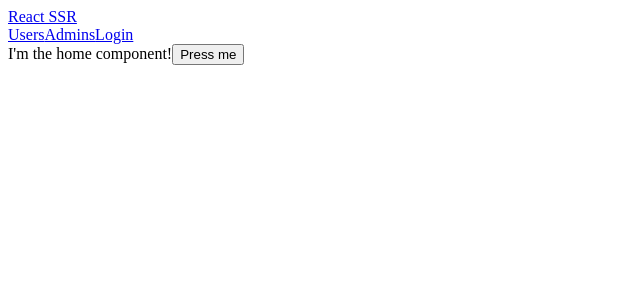
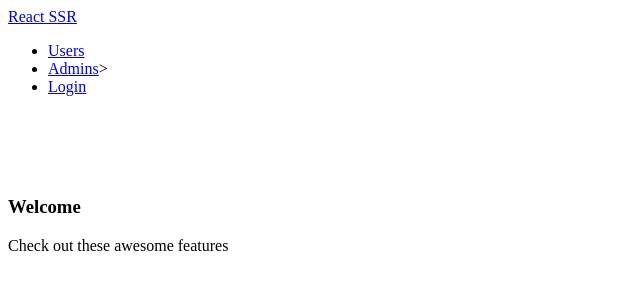
Before and after one commit to piotr04j/React_SSR, a React app: page / in a window 1280 px wide. Shown: the top 300 px of the page, without its empty margins (0-640 px from the left). Built offline with nearby package versions, Linux system fonts and the light colour scheme; the HTML template or start-up script is replaced by a standard one.

Commit message:
added css styles

```diff
--- a/src/client/components/Header.js
+++ b/src/client/components/Header.js
@@ -7,14 +7,16 @@ const Header = () => {
   const isLogged = authState || false
 
   return (
-    <div>
-      <Link to="/">React SSR</Link>
-      <div>
-        <Link to="/users">Users</Link>
-        <Link to="/admins">Admins</Link>
-        {isLogged ? <a href="/api/logout">Logout</a> : <a href="/api/auth/google">Login</a>}
+    <nav>
+      <div className="nav-wrapper">
+        <Link to="/" className="brand-logo">React SSR</Link>
+        <ul id="nav-mobile" className="right hide-on-med-and-down">
+          <li><Link to="/users">Users</Link></li>
+          <li><Link to="/admins">Admins</Link>></li>
+          <li>{isLogged ? <a href="/api/logout">Logout</a> : <a href="/api/auth/google">Login</a>}</li>
+        </ul>
       </div>
-    </div>
+    </nav>
   )
 }
 
--- a/src/client/pages/HomePage.js
+++ b/src/client/pages/HomePage.js
@@ -2,11 +2,9 @@ import React from 'react'
 
 const HomePage = () => {
   return (
-    <div>
-      I'm the home component!
-      <button onClick={() => {
-        console.log('hi there')
-      }}>Press me</button>
+    <div className="center-align" style={{ marginTop: '100px' }}>
+      <h3>Welcome</h3>
+      <p>Check out these awesome features</p>
     </div>
   )
 }
```
